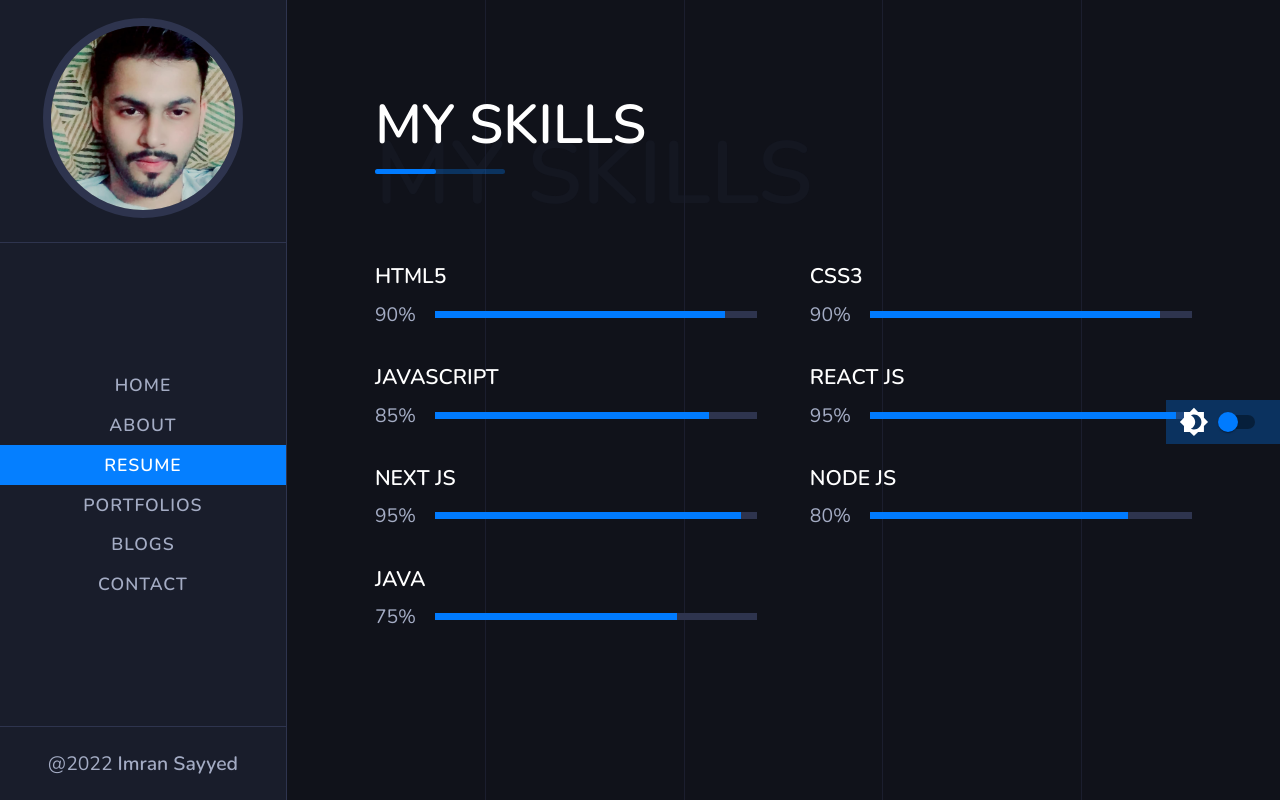
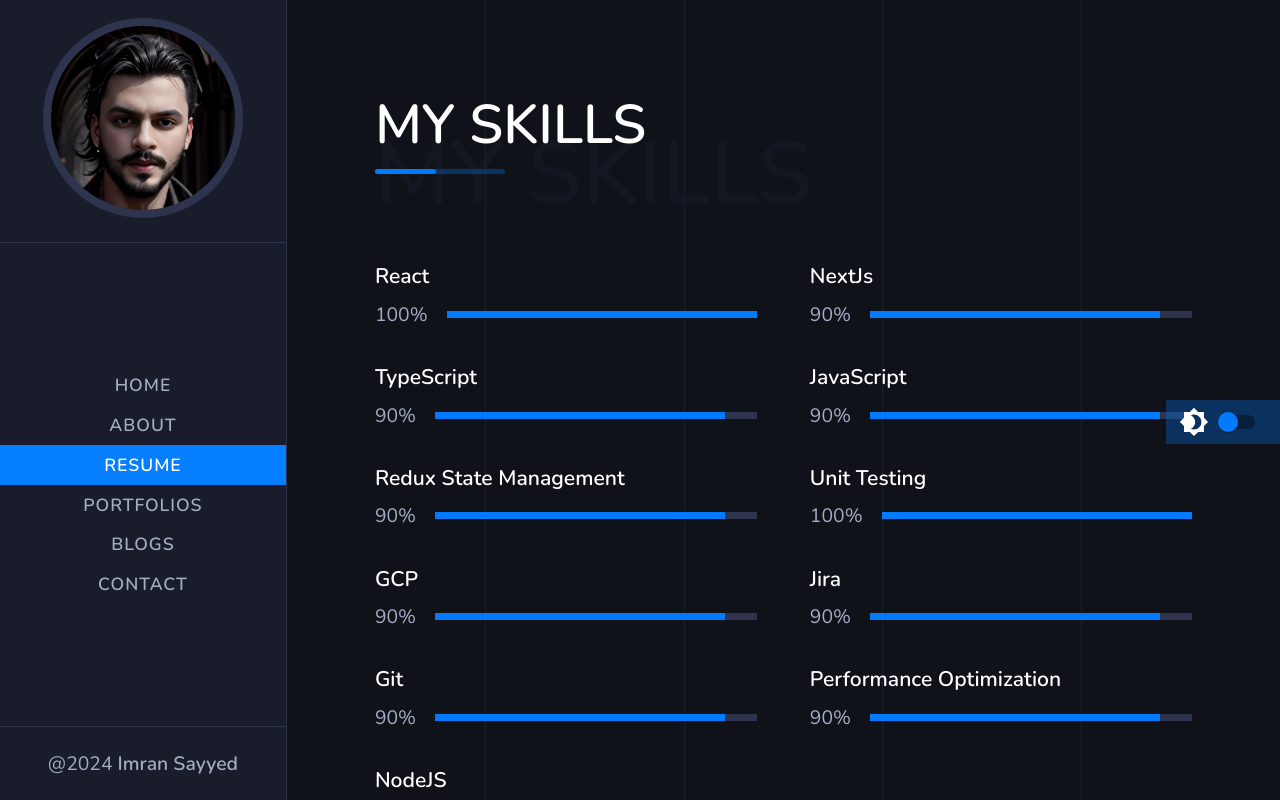
Before and after one commit to Eman59/react-portfolio, a React (Create React App) app: page /resume in a window 1280 px wide. Shown: the top 800 px of the page. Built offline with nearby package versions, Linux system fonts and the light colour scheme.

Commit message:
update to latest 2024

```diff
--- a/src/Components/ImageSection.js
+++ b/src/Components/ImageSection.js
@@ -30,11 +30,11 @@
           </div>
           <div className="info">
             <p>: Sayyed Imran</p>
-            <p>: 22</p>
+            <p>: 25</p>
             <p>: Indian </p>
             <p>: English, Hindi </p>
             <p>: Mumbai, Maharashtra</p>
-            <p>: Software Developer</p>
+            <p>: Senior Software Developer</p>
           </div>
         </div>
         <PrimaryButton title={"Download Cv"} />
--- a/src/Components/Navigation.js
+++ b/src/Components/Navigation.js
@@ -43,7 +43,7 @@
       </ul>
       <footer className="footer">
         <p>
-          @2022 <b>Imran Sayyed</b>
+          @2024 <b>Imran Sayyed</b>
         </p>
       </footer>
     </NavigationStyled>
--- a/src/Components/ReviewsSetion.js
+++ b/src/Components/ReviewsSetion.js
@@ -12,12 +12,12 @@
         <div className="reviews">
           <ReviewItem
             text={
-              "Lorem ipsum dolor sit amet consectetur, adipisicing elit. Deserunt culpa ad itaque quas?"
+              "As a senior developer, Imran has taken on a leadership role within the team, mentoring junior developers and providing guidance on best practices. Their expertise in React and modern JavaScript frameworks has been invaluable in helping the team improve our code quality and develop more maintainable solutions. Imran is always willing to help others and frequently provides insightful feedback during code reviews."
             }
           />
           <ReviewItem
             text={
-              "Lorem ipsum dolor sit amet consectetur, adipisicing elit. Deserunt culpa ad itaque quas? "
+              "One of Imran’s standout qualities is their commitment to staying updated on the latest technologies and trends in the React ecosystem. Whether it’s experimenting with new React features like Suspense and Concurrent Mode or contributing to open-source projects, Imran is always looking for ways to improve their skill set and apply new techniques to our work."
             }
           />
         </div>
--- a/src/Components/Skills.js
+++ b/src/Components/Skills.js
@@ -10,13 +10,17 @@
       <Title title={"My Skills"} span={"my skills"} />
       <InnerLayout>
         <div className="skills">
-          <ProgressBar title={"HTML5"} width={"90%"} text={"90%"} />
-          <ProgressBar title={"CSS3"} width={"90%"} text={"90%"} />
-          <ProgressBar title={"JAVASCRIPT"} width={"85%"} text={"85%"} />
-          <ProgressBar title={"REACT JS"} width={"95%"} text={"95%"} />
-          <ProgressBar title={"NEXT JS"} width={"95%"} text={"95%"} />
-          <ProgressBar title={"NODE JS"} width={"80%"} text={"80%"} />
-          <ProgressBar title={"JAVA"} width={"75%"} text={"75%"} />
+          <ProgressBar title={"React"} width={"100%"} text={"100%"} />
+          <ProgressBar title={"NextJs"} width={"90%"} text={"90%"} />
+          <ProgressBar title={"TypeScript"} width={"90%"} text={"90%"} />
+          <ProgressBar title={"JavaScript"} width={"90%"} text={"90%"} />
+          <ProgressBar title={"Redux State Management"} width={"90%"} text={"90%"} />
+          <ProgressBar title={"Unit Testing"} width={"100%"} text={"100%"} />
+          <ProgressBar title={"GCP"} width={"90%"} text={"90%"} />
+          <ProgressBar title={"Jira"} width={"90%"} text={"90%"} />
+          <ProgressBar title={"Git"} width={"90%"} text={"90%"} />
+          <ProgressBar title={"Performance Optimization"} width={"90%"} text={"90%"} />
+          <ProgressBar title={"NodeJS"} width={"90%"} text={"90%"} />
         </div>
       </InnerLayout>
     </SkillsStyled>
--- a/src/Pages/ContactPage.js
+++ b/src/Pages/ContactPage.js
@@ -84,12 +84,12 @@
             <ContactItem
               title={"Phone"}
               icon={phone}
-              cont1={"8097322537"}
+              cont1={"+91 8097322537"}
             />
             <ContactItem
               title={"Gmail"}
               icon={email}
-              cont1={"sayyedeman59"}
+              cont1={"sayyedeman59@gmail.com"}
             />
             <ContactItem
               title={"Address"}
--- a/src/Pages/HomePage.js
+++ b/src/Pages/HomePage.js
@@ -16,14 +16,14 @@
           Hi, I'm <span>Imran Sayyed</span>
         </h1>
         <p>
-          Proficient in translating designs & wireframes into high-quality code,
-          and writing application interface code via Javascript and ReactJS
-          workflows. Adept at monitoring & maintaining frontend performance and
-          troubleshooting & debugging the same to bolster overall performance.
+          Persistent professional equipped with 5+ years of comprehensive experience in IT
+          industry. Provides strong technical direction across multiple projects. Responsible
+          and articulate individual with strengths in solutions optimization, mobile and cloud
+          solutions and global project management.
         </p>
         <div className="icons">
           <a
-            href="https://www.instagram.com/iamimransayyed/"
+            href="https://www.instagram.com/iamemransayyed/"
             target="_blank"
             rel="noreferrer"
             className="icon i-instagram"
--- a/src/data/blogs.js
+++ b/src/data/blogs.js
@@ -7,38 +7,42 @@
     {
         id: 1,
         title: 'How To Work from Home',
-        date: '01',
+        date: '16',
         month: 'April',
-        image: blog1
+        image: blog1,
+        link: 'https://blog.hubspot.com/marketing/productivity-tips-working-from-home'
     },
     {
         id: 2,
         title: 'How To Use SEO Efficiently',
-        date: '01',
+        date: '11',
         month: 'April',
-        image: blog2
+        image: blog2,
+        link: 'https://blog.hubspot.com/marketing/blogging-for-seo'
     },
     {
         id: 3,
         title: 'How to choose a programming Language',
-        date: '01',
+        date: '09',
         month: 'April',
         image: blog3,
-        link: 'https://www.google.co.uk/'
+        link: 'https://blog.hubspot.com/website/how-to-start-coding'
     },
     {
         id: 4,
-        title: 'How To Tse SEO Efficiently',
+        title: 'Outdated Web Development Strategies',
         date: '01',
         month: 'April',
-        image: blog4
+        image: blog4,
+        link: 'https://blog.hubspot.com/website/outdated-web-development-strategies'
     },
     {
         id: 5,
-        title: 'How To Tse SEO Efficiently',
-        date: '01',
+        title: 'JavaScript Dictionary: The Best Ways to Create One',
+        date: '05',
         month: 'April',
-        image: blog4
+        image: blog4,
+        link: 'https://blog.hubspot.com/website/javascript-dictionary'
     }
 ]
 
```
Also changed, not shown: src/assets/avatar.jpg, 1 other file (tests, documents, lock files or other folders).
